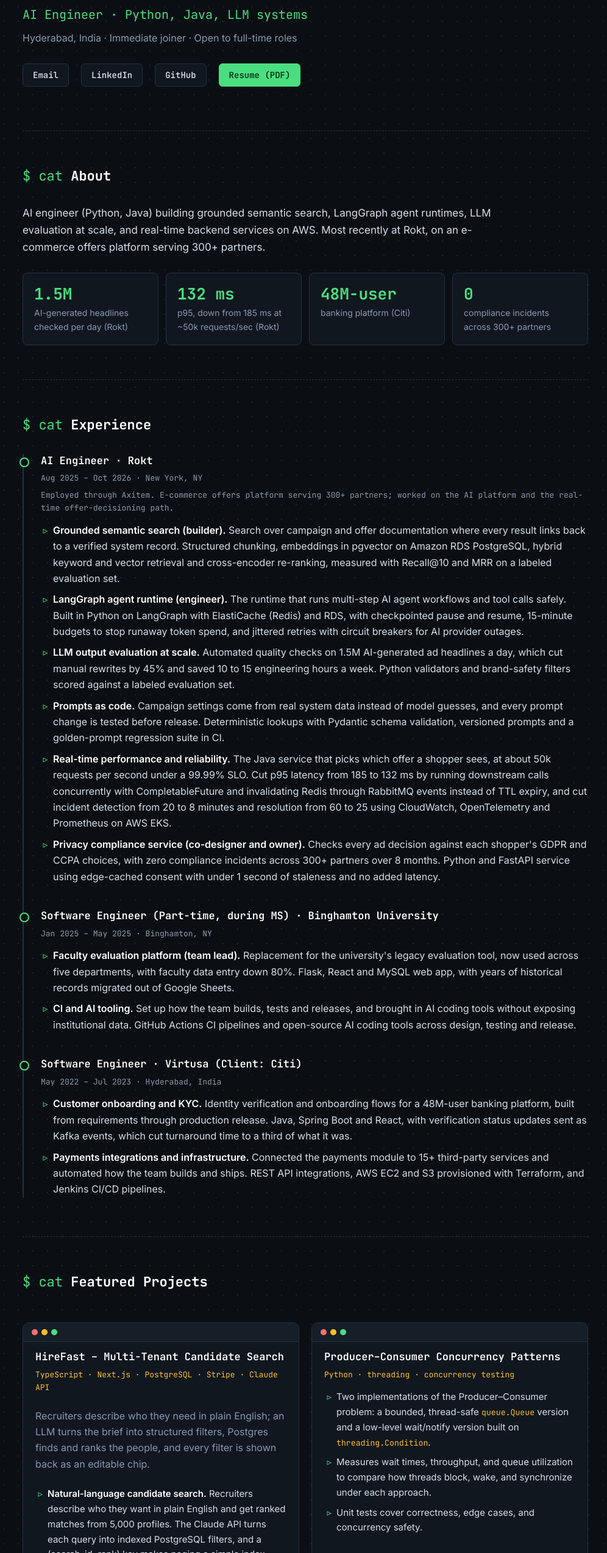
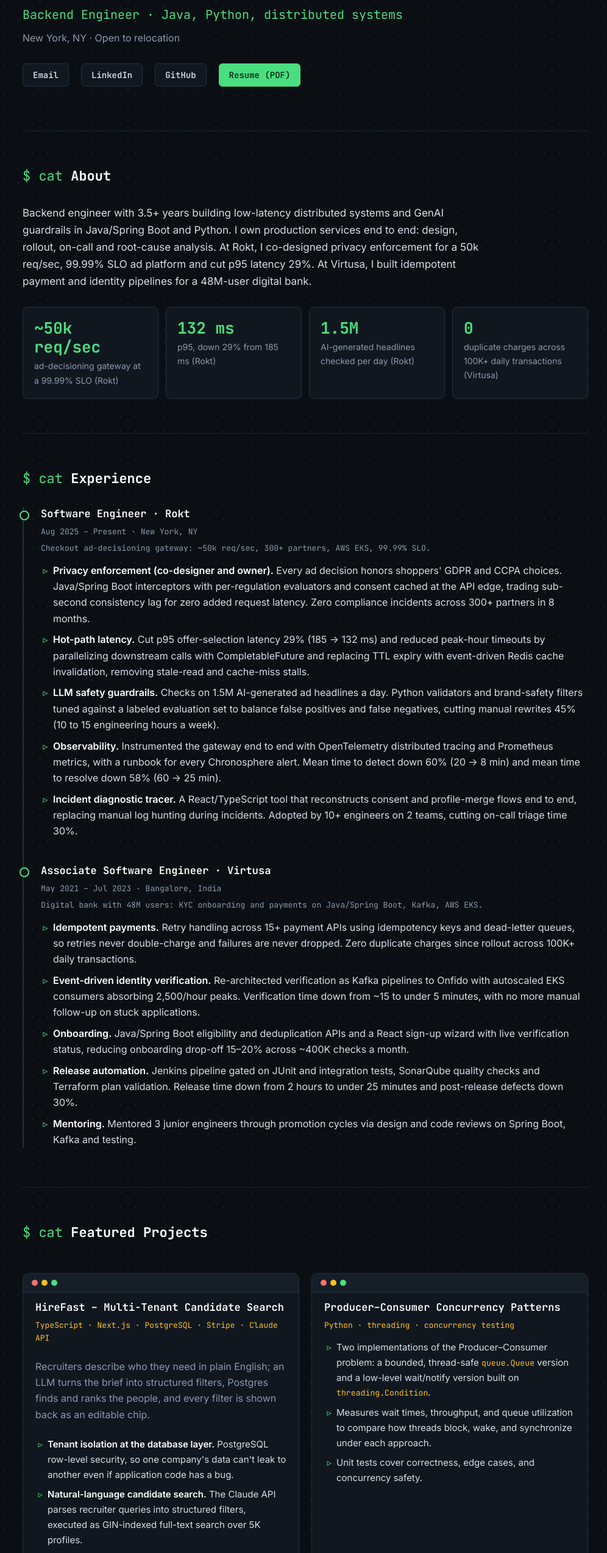
Before and after one commit to SaiDeepakGupta/SaiDeepakGupta.github.io, a plain HTML site: page index.html in a window 1280 px wide. Shown: the part 254-2800 px from the top of the page at 61% size, without its empty margins (139-1135 px from the left). Drawn offline with Linux system fonts and the light colour scheme.

Commit message:
Update site and resume PDF to the latest resume
Co-Authored-By: Claude Opus 5.5 <noreply@anthropic.com>
Claude-Session: https://claude.ai/code/session_01SkWDk6gNt56v2ozA5p4isS

```diff
--- a/index.html
+++ b/index.html
@@ -3,11 +3,11 @@
 <head>
   <meta charset="utf-8">
   <meta name="viewport" content="width=device-width, initial-scale=1">
-  <title>SaiDeepak Gupta Karnatakapu | AI Engineer</title>
-  <meta name="description" content="AI engineer (Python, Java) building grounded semantic search, LangGraph agent runtimes, LLM evaluation at scale, and real-time backend services on AWS.">
+  <title>SaiDeepak Gupta Karnatakapu | Backend Engineer</title>
+  <meta name="description" content="Backend engineer with 3.5+ years building low-latency distributed systems and GenAI guardrails in Java/Spring Boot and Python.">
   <meta name="theme-color" content="#0b0f14">
-  <meta property="og:title" content="SaiDeepak Gupta Karnatakapu | AI Engineer">
-  <meta property="og:description" content="AI engineer (Python, Java) building grounded semantic search, LangGraph agent runtimes, LLM evaluation at scale, and real-time backend services on AWS.">
+  <meta property="og:title" content="SaiDeepak Gupta Karnatakapu | Backend Engineer">
+  <meta property="og:description" content="Backend engineer with 3.5+ years building low-latency distributed systems and GenAI guardrails in Java/Spring Boot and Python.">
   <meta property="og:url" content="https://saideepakgupta.github.io/">
   <meta property="og:type" content="website">
   <link rel="preconnect" href="https://fonts.googleapis.com">
@@ -35,10 +35,10 @@
   <div class="hero" id="top">
   <p class="prompt"><span class="user">sai@portfolio</span>:<span class="path">~</span>$ <span class="cmd">whoami</span></p>
   <h1>SaiDeepak Gupta Karnatakapu</h1>
-  <p class="tagline">AI Engineer · Python, Java, LLM systems<span class="cursor" aria-hidden="true"></span></p>
-  <p class="location">Hyderabad, India · Immediate joiner · Open to full-time roles</p>
+  <p class="tagline">Backend Engineer · Java, Python, distributed systems<span class="cursor" aria-hidden="true"></span></p>
+  <p class="location">New York, NY · Open to relocation</p>
   <p class="links">
-    <a href="mailto:saideepakguptakarnatakapu@gmail.com">Email</a> ·
+    <a href="mailto:saideepakgupta02@gmail.com">Email</a> ·
     <a href="https://www.linkedin.com/in/saideepakgupta/">LinkedIn</a> ·
     <a href="https://github.com/SaiDeepakGupta">GitHub</a> ·
     <a href="resume.pdf">Resume (PDF)</a>
@@ -50,12 +50,12 @@
 
 <section id="about">
   <h2>About</h2>
-  <p>AI engineer (Python, Java) building grounded semantic search, LangGraph agent runtimes, LLM evaluation at scale, and real-time backend services on AWS. Most recently at Rokt, on an e-commerce offers platform serving 300+ partners.</p>
+  <p>Backend engineer with 3.5+ years building low-latency distributed systems and GenAI guardrails in Java/Spring Boot and Python. I own production services end to end: design, rollout, on-call and root-cause analysis. At Rokt, I co-designed privacy enforcement for a 50k req/sec, 99.99% SLO ad platform and cut p95 latency 29%. At Virtusa, I built idempotent payment and identity pipelines for a 48M-user digital bank.</p>
   <ul class="stats">
+    <li><strong>~50k req/sec</strong> ad-decisioning gateway at a 99.99% SLO (Rokt)</li>
+    <li><strong>132 ms</strong> p95, down 29% from 185 ms (Rokt)</li>
     <li><strong>1.5M</strong> AI-generated headlines checked per day (Rokt)</li>
-    <li><strong>132 ms</strong> p95, down from 185 ms at ~50k requests/sec (Rokt)</li>
-    <li><strong>48M-user</strong> banking platform (Citi)</li>
-    <li><strong>0</strong> compliance incidents across 300+ partners</li>
+    <li><strong>0</strong> duplicate charges across 100K+ daily transactions (Virtusa)</li>
   </ul>
 </section>
 
@@ -63,34 +63,28 @@
   <h2>Experience</h2>
 
   <article>
-    <h3>AI Engineer · Rokt</h3>
-    <p class="meta">Aug 2025 – Oct 2026 · New York, NY</p>
-    <p class="meta">Employed through Axitem. E-commerce offers platform serving 300+ partners; worked on the AI platform and the real-time offer-decisioning path.</p>
+    <h3>Software Engineer · Rokt</h3>
+    <p class="meta">Aug 2025 – Present · New York, NY</p>
+    <p class="meta">Checkout ad-decisioning gateway: ~50k req/sec, 300+ partners, AWS EKS, 99.99% SLO.</p>
     <ul>
-      <li><strong>Grounded semantic search (builder).</strong> Search over campaign and offer documentation where every result links back to a verified system record. Structured chunking, embeddings in pgvector on Amazon RDS PostgreSQL, hybrid keyword and vector retrieval and cross-encoder re-ranking, measured with Recall@10 and MRR on a labeled evaluation set.</li>
-      <li><strong>LangGraph agent runtime (engineer).</strong> The runtime that runs multi-step AI agent workflows and tool calls safely. Built in Python on LangGraph with ElastiCache (Redis) and RDS, with checkpointed pause and resume, 15-minute budgets to stop runaway token spend, and jittered retries with circuit breakers for AI provider outages.</li>
-      <li><strong>LLM output evaluation at scale.</strong> Automated quality checks on 1.5M AI-generated ad headlines a day, which cut manual rewrites by 45% and saved 10 to 15 engineering hours a week. Python validators and brand-safety filters scored against a labeled evaluation set.</li>
-      <li><strong>Prompts as code.</strong> Campaign settings come from real system data instead of model guesses, and every prompt change is tested before release. Deterministic lookups with Pydantic schema validation, versioned prompts and a golden-prompt regression suite in CI.</li>
-      <li><strong>Real-time performance and reliability.</strong> The Java service that picks which offer a shopper sees, at about 50k requests per second under a 99.99% SLO. Cut p95 latency from 185 to 132 ms by running downstream calls concurrently with CompletableFuture and invalidating Redis through RabbitMQ events instead of TTL expiry, and cut incident detection from 20 to 8 minutes and resolution from 60 to 25 using CloudWatch, OpenTelemetry and Prometheus on AWS EKS.</li>
-      <li><strong>Privacy compliance service (co-designer and owner).</strong> Checks every ad decision against each shopper's GDPR and CCPA choices, with zero compliance incidents across 300+ partners over 8 months. Python and FastAPI service using edge-cached consent with under 1 second of staleness and no added latency.</li>
+      <li><strong>Privacy enforcement (co-designer and owner).</strong> Every ad decision honors shoppers' GDPR and CCPA choices. Java/Spring Boot interceptors with per-regulation evaluators and consent cached at the API edge, trading sub-second consistency lag for zero added request latency. Zero compliance incidents across 300+ partners in 8 months.</li>
+      <li><strong>Hot-path latency.</strong> Cut p95 offer-selection latency 29% (185 → 132 ms) and reduced peak-hour timeouts by parallelizing downstream calls with CompletableFuture and replacing TTL expiry with event-driven Redis cache invalidation, removing stale-read and cache-miss stalls.</li>
+      <li><strong>LLM safety guardrails.</strong> Checks on 1.5M AI-generated ad headlines a day. Python validators and brand-safety filters tuned against a labeled evaluation set to balance false positives and false negatives, cutting manual rewrites 45% (10 to 15 engineering hours a week).</li>
+      <li><strong>Observability.</strong> Instrumented the gateway end to end with OpenTelemetry distributed tracing and Prometheus metrics, with a runbook for every Chronosphere alert. Mean time to detect down 60% (20 → 8 min) and mean time to resolve down 58% (60 → 25 min).</li>
+      <li><strong>Incident diagnostic tracer.</strong> A React/TypeScript tool that reconstructs consent and profile-merge flows end to end, replacing manual log hunting during incidents. Adopted by 10+ engineers on 2 teams, cutting on-call triage time 30%.</li>
     </ul>
   </article>
 
   <article>
-    <h3>Software Engineer (Part-time, during MS) · Binghamton University</h3>
-    <p class="meta">Jan 2025 – May 2025 · Binghamton, NY</p>
+    <h3>Associate Software Engineer · Virtusa</h3>
+    <p class="meta">May 2021 – Jul 2023 · Bangalore, India</p>
+    <p class="meta">Digital bank with 48M users: KYC onboarding and payments on Java/Spring Boot, Kafka, AWS EKS.</p>
     <ul>
-      <li><strong>Faculty evaluation platform (team lead).</strong> Replacement for the university's legacy evaluation tool, now used across five departments, with faculty data entry down 80%. Flask, React and MySQL web app, with years of historical records migrated out of Google Sheets.</li>
-      <li><strong>CI and AI tooling.</strong> Set up how the team builds, tests and releases, and brought in AI coding tools without exposing institutional data. GitHub Actions CI pipelines and open-source AI coding tools across design, testing and release.</li>
-    </ul>
-  </article>
-
-  <article>
-    <h3>Software Engineer · Virtusa (Client: Citi)</h3>
-    <p class="meta">May 2022 – Jul 2023 · Hyderabad, India</p>
-    <ul>
-      <li><strong>Customer onboarding and KYC.</strong> Identity verification and onboarding flows for a 48M-user banking platform, built from requirements through production release. Java, Spring Boot and React, with verification status updates sent as Kafka events, which cut turnaround time to a third of what it was.</li>
-      <li><strong>Payments integrations and infrastructure.</strong> Connected the payments module to 15+ third-party services and automated how the team builds and ships. REST API integrations, AWS EC2 and S3 provisioned with Terraform, and Jenkins CI/CD pipelines.</li>
+      <li><strong>Idempotent payments.</strong> Retry handling across 15+ payment APIs using idempotency keys and dead-letter queues, so retries never double-charge and failures are never dropped. Zero duplicate charges since rollout across 100K+ daily transactions.</li>
+      <li><strong>Event-driven identity verification.</strong> Re-architected verification as Kafka pipelines to Onfido with autoscaled EKS consumers absorbing 2,500/hour peaks. Verification time down from ~15 to under 5 minutes, with no more manual follow-up on stuck applications.</li>
+      <li><strong>Onboarding.</strong> Java/Spring Boot eligibility and deduplication APIs and a React sign-up wizard with live verification status, reducing onboarding drop-off 15–20% across ~400K checks a month.</li>
+      <li><strong>Release automation.</strong> Jenkins pipeline gated on JUnit and integration tests, SonarQube quality checks and Terraform plan validation. Release time down from 2 hours to under 25 minutes and post-release defects down 30%.</li>
+      <li><strong>Mentoring.</strong> Mentored 3 junior engineers through promotion cycles via design and code reviews on Spring Boot, Kafka and testing.</li>
     </ul>
   </article>
 </section>
@@ -103,8 +97,9 @@
     <p class="meta">TypeScript · Next.js · PostgreSQL · Stripe · Claude API</p>
     <p>Recruiters describe who they need in plain English; an LLM turns the brief into structured filters, Postgres finds and ranks the people, and every filter is shown back as an editable chip.</p>
     <ul>
-      <li><strong>Natural-language candidate search.</strong> Recruiters describe who they want in plain English and get ranked matches from 5,000 profiles. The Claude API turns each query into indexed PostgreSQL filters, and a (search_id, rank) key makes paging a simple index range read.</li>
-      <li><strong>Tenant isolation and billing.</strong> Each customer sees only their own data, and free-tier limits hold under load. PostgreSQL row-level security, free-tier limits enforced with one atomic UPDATE (10 concurrent requests, exactly 1 succeeds), and HMAC-verified, deduplicated Stripe webhooks.</li>
+      <li><strong>Tenant isolation at the database layer.</strong> PostgreSQL row-level security, so one company's data can't leak to another even if application code has a bug.</li>
+      <li><strong>Natural-language candidate search.</strong> The Claude API parses recruiter queries into structured filters, executed as GIN-indexed full-text search over 5K profiles.</li>
+      <li><strong>Billing.</strong> Free-tier limits enforced with one atomic UPDATE (10 concurrent requests, exactly 1 succeeds), and HMAC-verified, deduplicated Stripe webhooks.</li>
     </ul>
     <p class="repo"><a href="https://github.com/SaiDeepakGupta/rotto-fullstack-task-saideepakgupta">View code on GitHub →</a></p>
   </article>
@@ -137,15 +132,17 @@
   <h2>Technical Skills</h2>
   <dl class="skills">
     <dt>Languages</dt>
-    <dd>Python, Java, TypeScript, SQL</dd>
-    <dt>AI and LLMs</dt>
-    <dd>Semantic search and RAG, embeddings, pgvector, hybrid retrieval and re-ranking, LangGraph agents, prompt engineering, structured outputs (Pydantic), LLM evaluation (Recall@10, MRR, golden-prompt tests), Claude API</dd>
+    <dd>Java, Python, TypeScript/JavaScript, SQL</dd>
     <dt>Backend and Data</dt>
-    <dd>FastAPI, asyncio, Spring Boot, PostgreSQL, Redis, Cassandra, Kafka, RabbitMQ</dd>
-    <dt>Cloud and DevOps</dt>
-    <dd>AWS (EKS, RDS, ElastiCache, S3, CloudWatch, Secrets Manager), Docker, Terraform, GitHub Actions, ArgoCD, OpenTelemetry, Prometheus</dd>
-    <dt>Tools</dt>
-    <dd>Claude Code, Codex, pytest, React</dd>
+    <dd>Spring Boot, FastAPI, Kafka, Redis, PostgreSQL, REST APIs, React, Next.js</dd>
+    <dt>Distributed Systems</dt>
+    <dd>Microservices, event-driven architecture, concurrency (CompletableFuture), idempotency, retries and dead-letter queues, caching and cache invalidation, autoscaling, low-latency design</dd>
+    <dt>Cloud and Production</dt>
+    <dd>AWS (EKS, EC2, S3, Lambda), Docker, Kubernetes, Terraform, Jenkins, GitHub Actions, OpenTelemetry, Prometheus, Chronosphere, canary and feature-flag rollouts, root cause analysis, performance profiling</dd>
+    <dt>AI Systems</dt>
+    <dd>LLM evaluation and guardrails, structured outputs, labeled eval sets, Claude API, natural-language query parsing</dd>
+    <dt>Quality and Security</dt>
+    <dd>TDD (JUnit, pytest), SonarQube, GDPR/CCPA consent enforcement, row-level security, JWT/LDAP auth, audit logging</dd>
   </dl>
 </section>
 
@@ -154,10 +151,6 @@
   <article>
     <h3>Master of Science in Computer Science</h3>
     <p class="meta">State University of New York at Binghamton · Aug 2023 – May 2025</p>
-  </article>
-  <article>
-    <h3>Bachelor of Technology in Information Technology</h3>
-    <p class="meta">Malla Reddy College of Engineering and Technology · Aug 2019 – May 2022</p>
   </article>
 
   <h3>Certifications</h3>
@@ -169,9 +162,9 @@
 
 <section id="contact">
   <h2>Contact</h2>
-  <p>I'm looking for full-time AI engineering and backend roles, and I can join immediately. The best way to reach me is email.</p>
+  <p>I'm looking for full-time backend and distributed systems roles, and I'm open to relocation. The best way to reach me is email.</p>
   <ul>
-    <li>Email: <a href="mailto:saideepakguptakarnatakapu@gmail.com">saideepakguptakarnatakapu@gmail.com</a></li>
+    <li>Email: <a href="mailto:saideepakgupta02@gmail.com">saideepakgupta02@gmail.com</a></li>
     <li>LinkedIn: <a href="https://www.linkedin.com/in/saideepakgupta/">linkedin.com/in/saideepakgupta</a></li>
     <li>GitHub: <a href="https://github.com/SaiDeepakGupta">github.com/SaiDeepakGupta</a></li>
   </ul>
```
Also changed, not shown: 1 other file.
